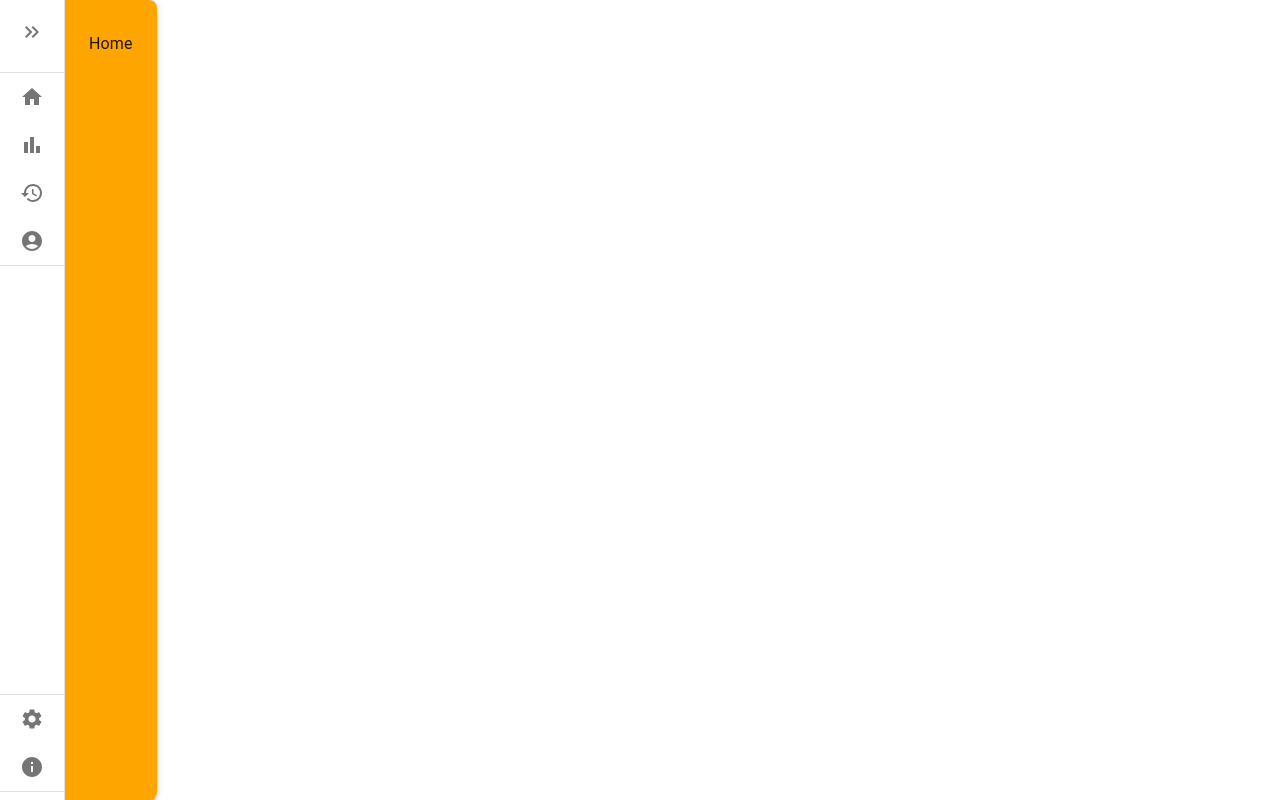
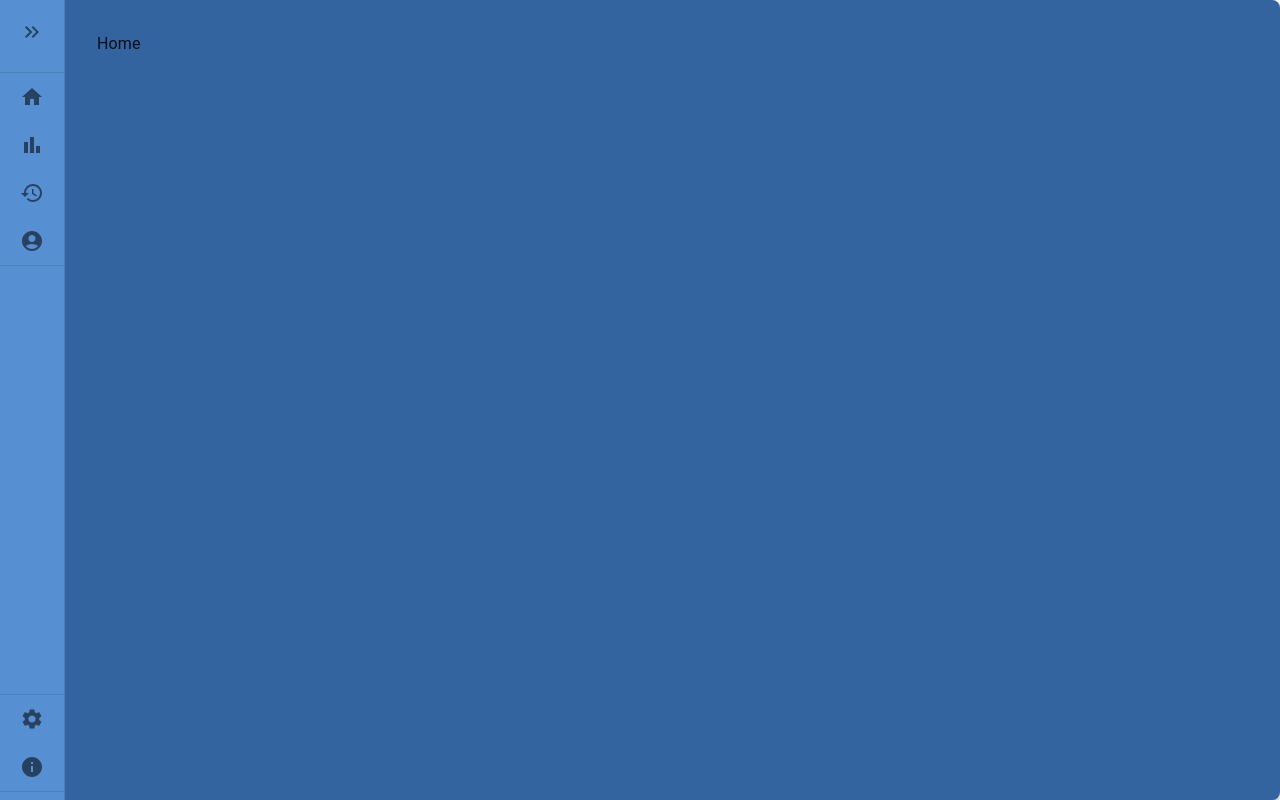
Before and after one commit to jonvabalis/BerryUi, a React (Vite) app: page / in a window 1280 px wide. Built offline with nearby package versions, Linux system fonts and the light colour scheme.

Commit message:
refactor: changed user data display, added coloring by theme

```diff
--- a/src/App.tsx
+++ b/src/App.tsx
@@ -1,4 +1,4 @@
-import { Box, Container } from "@mui/material";
+import { Box } from "@mui/material";
 import Sidebar from "./components/Sidebar/Sidebar.tsx";
 import { Route, Routes } from "react-router-dom";
 import Home from "./pages/home.tsx";
@@ -10,21 +10,20 @@ import About from "./pages/about.tsx";
 
 function App() {
   return (
-    <Container
+    <Box
       sx={{
-        bgcolor: "orange",
+        display: "flex",
+        bgcolor: "primary.light",
         height: "100vh",
-        display: "flex",
-        flexDirection: "column",
-        justifyContent: "space-between",
-        alignItems: "center",
         padding: 4,
         boxShadow: 3,
         borderRadius: 2,
         overflow: "hidden",
+        flexDirection: "row",
+        justifyContent: "flex-start",
+        alignItems: "stretch",
       }}
     >
-      <Box sx={{ display: "flex" }}>
       <Sidebar />
       <Routes>
         <Route path="/" element={<Home />} />
@@ -35,7 +34,6 @@ function App() {
         <Route path="/about" element={<About />} />
       </Routes>
     </Box>
-    </Container>
   );
 }
 
--- a/src/components/Employee/EmployeeData.tsx
+++ b/src/components/Employee/EmployeeData.tsx
@@ -1,42 +1,119 @@
-import { Box, Container, Paper, Typography } from "@mui/material";
+import {
+  Box,
+  Container,
+  Paper,
+  Table,
+  TableBody,
+  TableCell,
+  TableContainer,
+  TableRow,
+  Typography,
+} from "@mui/material";
 import type { EmployeeData } from "../../api/employees/useGetByIdEmployee";
+import AccountCircleIcon from "@mui/icons-material/AccountCircle";
 
 export default function EmployeeData(data: EmployeeData) {
   return (
-    <Container sx={{ display: "flex" }}>
+    <Box
+      display="grid"
+      gridTemplateColumns="repeat(12, 1fr)"
+      gridAutoRows="100px"
+      gap="10px"
+    >
+      <Box
+        gridColumn="span 12"
+        display="flex"
+        alignItems="center"
+        justifyContent="flex-start"
+      >
         <Typography
           variant="h1"
-        sx={{ my: 4, textAlign: "center", color: "primary.main" }}
+          sx={{ my: 4, textAlign: "center", color: "primary.contrastText" }}
         >
           Employee overview
         </Typography>
+      </Box>
       <Box
+        gridColumn="span 4"
+        gridRow="span 2"
+        display="flex"
+        justifyContent="space-between"
+      >
+        <AccountCircleIcon
           sx={{
-          display: "flex",
-          flexDirection: { xs: "column", md: "row" },
-          justifyContent: "space-between",
-          gap: 4,
+            width: "100%",
+            height: "100%",
+            maxWidth: "250px",
+            maxHeight: "250px",
+            color: "primary.contrastText",
+          }}
+        />
+      </Box>
+      <Box
+        gridColumn="span 8"
+        gridRow="span 2"
+        display="flex"
+        justifyContent="space-between"
+      >
+        <Box>
+          <TableContainer
+            component={Paper}
+            sx={{
+              bgcolor: "transparent",
+              boxShadow: "none",
+              width: "100%",
             }}
           >
-        <Paper elevation={3}>
-          <Box sx={{ m: 3, "& .MuiTypography-root": { mt: 2 } }}>
-            <Typography>
-              {data.firstName} {data.lastName}
-            </Typography>
-            <Typography>Email: {data.email}</Typography>
-            <Typography>Phone: {data.phoneNumber}</Typography>
-            <Typography>
-              Birthday: {new Date(data.birthday).toLocaleDateString()}
-            </Typography>
-            <Typography>
-              Created At: {new Date(data.createdAt).toLocaleString()}
-            </Typography>
-            <Typography>
-              Last Modified At: {new Date(data.lastModifiedAt).toLocaleString()}
-            </Typography>
+            <Table>
+              <TableBody>
+                {[
+                  {
+                    label: "Name:",
+                    value: `${data.firstName} ${data.lastName}`,
+                  },
+                  { label: "Email:", value: data.email },
+                  { label: "Phone:", value: data.phoneNumber },
+                  {
+                    label: "Birthday:",
+                    value: new Date(data.birthday).toLocaleDateString(),
+                  },
+                  {
+                    label: "Created At:",
+                    value: new Date(data.createdAt).toLocaleString(),
+                  },
+                  {
+                    label: "Last Modified At:",
+                    value: new Date(data.lastModifiedAt).toLocaleString(),
+                  },
+                ].map((row, index) => (
+                  <TableRow key={index}>
+                    <TableCell
+                      align="right"
+                      sx={{
+                        whiteSpace: "normal",
+                        wordWrap: "break-word",
+                        fontWeight: "bold",
+                        color: "primary.contrastText",
+                      }}
+                    >
+                      {row.label}
+                    </TableCell>
+                    <TableCell
+                      sx={{
+                        whiteSpace: "normal",
+                        wordWrap: "break-word",
+                        color: "primary.contrastText",
+                      }}
+                    >
+                      {row.value}
+                    </TableCell>
+                  </TableRow>
+                ))}
+              </TableBody>
+            </Table>
+          </TableContainer>
         </Box>
-        </Paper>
       </Box>
-    </Container>
+    </Box>
   );
 }
--- a/src/components/Sidebar/Sidebar.tsx
+++ b/src/components/Sidebar/Sidebar.tsx
@@ -18,7 +18,7 @@ export default function Sidebar() {
     <>
       <CssBaseline />
       <Drawer variant="permanent" open={open}>
-        <DrawerHeader>
+        <DrawerHeader sx={{ backgroundColor: "secondary.light" }}>
           <IconButton
             onClick={handleDrawer}
             sx={{
@@ -34,8 +34,12 @@ export default function Sidebar() {
             )}
           </IconButton>
         </DrawerHeader>
-        {SidebarItems(UPPER_SIDEBAR_DATA, open, { marginBottom: "auto" })}
-        {SidebarItems(LOWER_SIDEBAR_DATA, open, { marginTop: "auto" })}
+        {SidebarItems(UPPER_SIDEBAR_DATA, open, {
+          marginBottom: "auto",
+        })}
+        {SidebarItems(LOWER_SIDEBAR_DATA, open, {
+          marginTop: "auto",
+        })}
       </Drawer>
     </>
   );
--- a/src/components/Sidebar/SidebarHelpers.tsx
+++ b/src/components/Sidebar/SidebarHelpers.tsx
@@ -43,14 +43,20 @@ export const Drawer = styled(MuiDrawer, {
       props: ({ open }) => open,
       style: {
         ...openedMixin(theme),
-        "& .MuiDrawer-paper": openedMixin(theme),
+        "& .MuiDrawer-paper": {
+          ...openedMixin(theme),
+          backgroundColor: theme.palette.secondary.light,
+        },
       },
     },
     {
       props: ({ open }) => !open,
       style: {
         ...closedMixin(theme),
-        "& .MuiDrawer-paper": closedMixin(theme),
+        "& .MuiDrawer-paper": {
+          ...closedMixin(theme),
+          backgroundColor: theme.palette.secondary.light,
+        },
       },
     },
   ],
--- a/src/components/Sidebar/SidebarItems.tsx
+++ b/src/components/Sidebar/SidebarItems.tsx
@@ -17,7 +17,12 @@ export default function SidebarItems(
   sx: SxProps<Theme>
 ) {
   return (
-    <List sx={sx}>
+    <List
+      sx={{
+        ...sx,
+        backgroundColor: "secondary.light",
+      }}
+    >
       <Divider />
       {SIDEBAR_DATA.map((item) => (
         <NavLink key={item.id} to={item.link}>
@@ -41,7 +46,7 @@ export default function SidebarItems(
               </ListItemIcon>
               <ListItemText
                 primary={item.text}
-                sx={{ opacity: open ? 1 : 0 }}
+                sx={{ opacity: open ? 1 : 0, color: "secondary.dark" }}
               />
             </ListItemButton>
           </ListItem>
--- a/src/index.css
+++ b/src/index.css
@@ -24,32 +24,11 @@ a:hover {
 
 body {
   margin: 0;
-  display: flex;
-  place-items: center;
 }
 
 h1 {
   font-size: 3.2em;
   line-height: 1.1;
-}
-
-button {
-  border-radius: 8px;
-  border: 1px solid transparent;
-  padding: 0.6em 1.2em;
-  font-size: 1em;
-  font-weight: 500;
-  font-family: inherit;
-  background-color: #1a1a1a;
-  cursor: pointer;
-  transition: border-color 0.25s;
-}
-button:hover {
-  border-color: #646cff;
-}
-button:focus,
-button:focus-visible {
-  outline: 4px auto -webkit-focus-ring-color;
 }
 
 @media (prefers-color-scheme: light) {
--- a/src/pages/user.tsx
+++ b/src/pages/user.tsx
@@ -1,3 +1,4 @@
+import { Box } from "@mui/material";
 import { useGetByIdEmployee } from "../api/employees/useGetByIdEmployee";
 import EmployeeData from "../components/Employee/EmployeeData";
 
@@ -7,7 +8,11 @@ export default function user() {
   );
 
   if (!data) {
-    return <div>No employee data is available</div>;
+    return (
+      <Box sx={{ color: "primary.contrastText" }}>
+        No employee data is available
+      </Box>
+    );
   }
 
   return (
```
Lines whose indentation alone changed are shown as unchanged.
